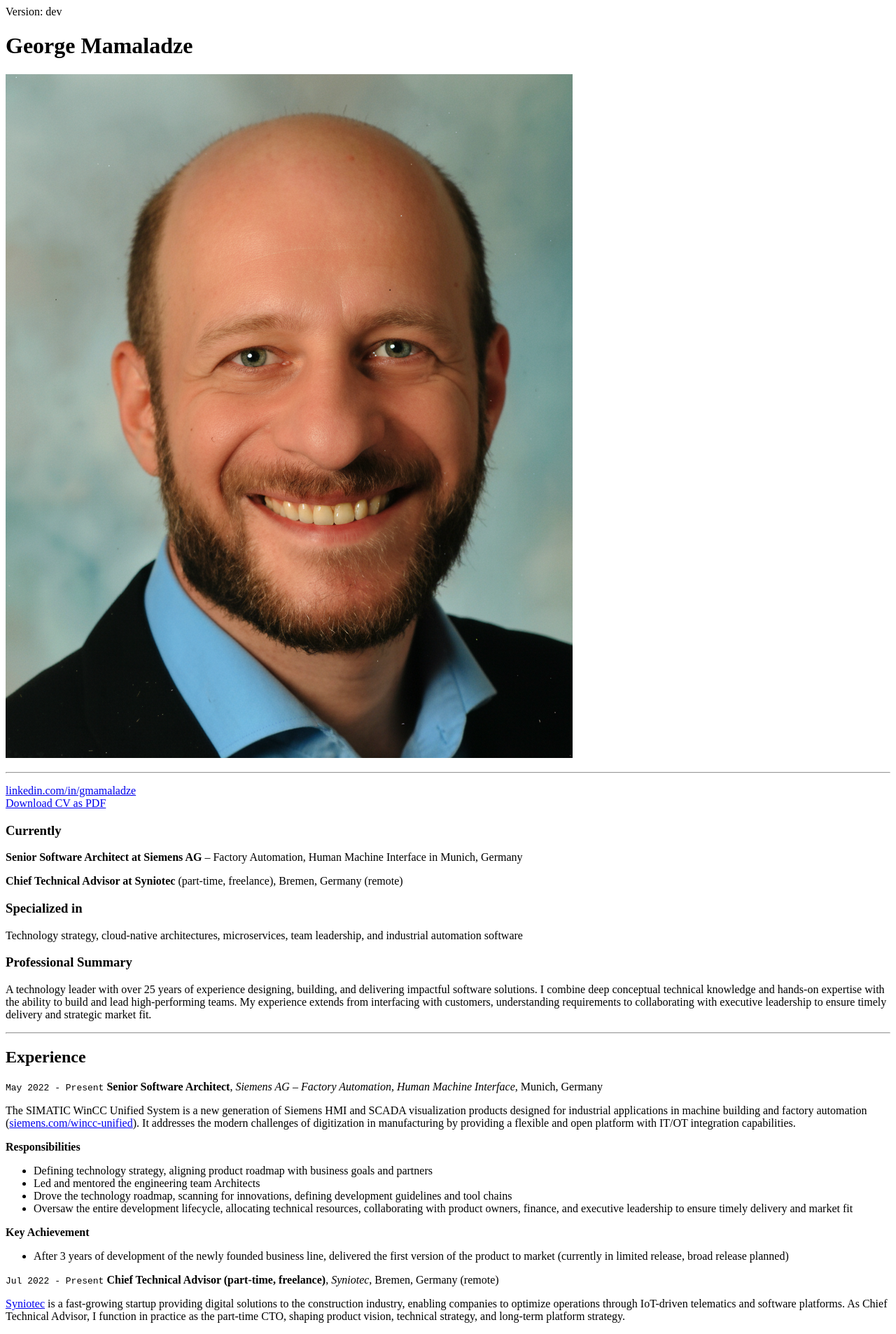
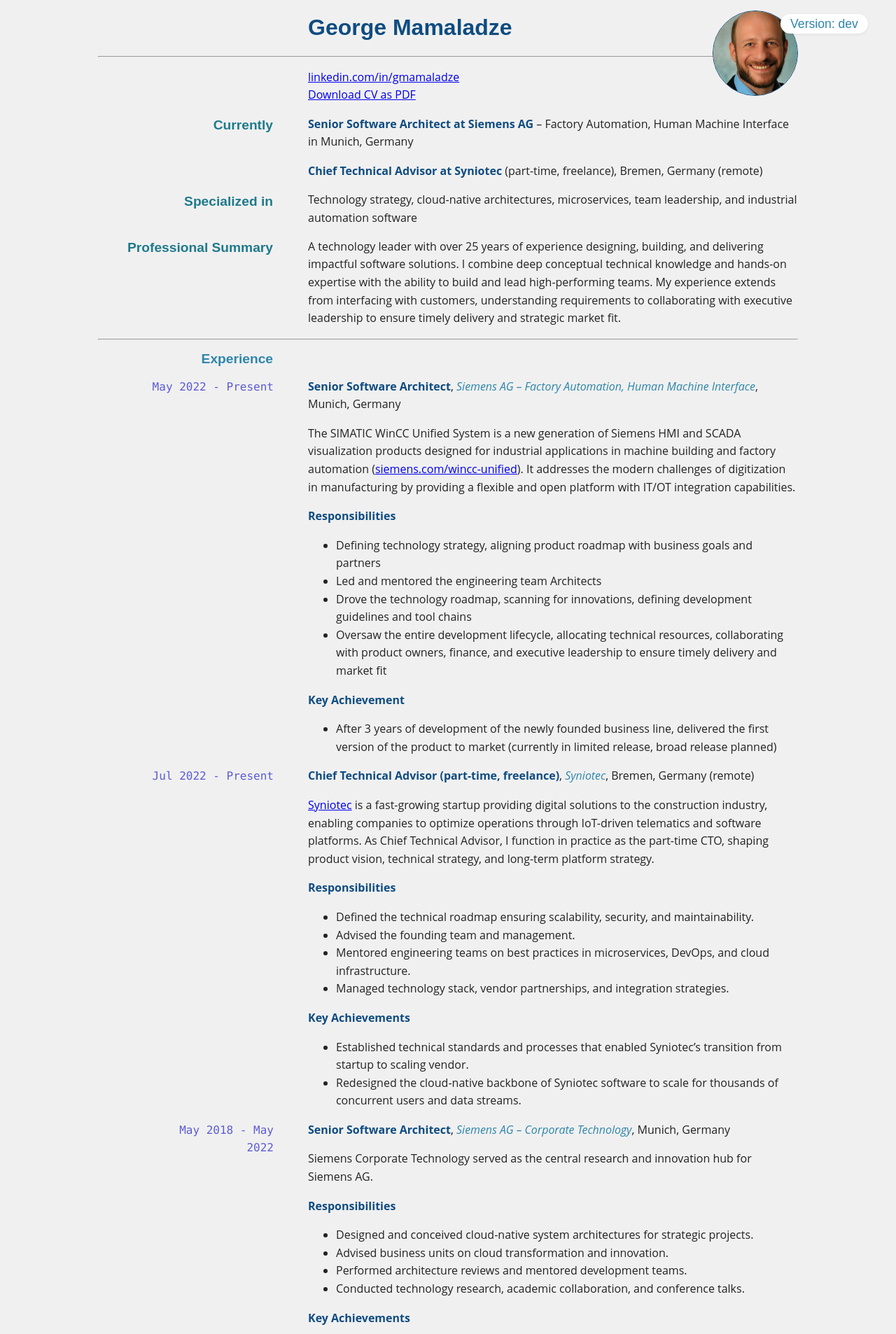
Before and after one commit to gmamaladze/george-mamaladze-cv, a Jekyll site: the page built from index.md, in a window 1280 px wide. Shown: the top 1906 px of the page at 70% size. Built offline with Jekyll 4.4.1, drawn with Linux system fonts in a browser that asks for light colours.

Commit message:
IMproved build process.

```diff
--- a/_config.yml
+++ b/_config.yml
@@ -7,9 +7,9 @@ style: gmamaladzecv
 repository: gmamaladze/george-mamaladze-cv
 baseurl: /george-mamaladze-cv
 
-# Include media files
+# Include CSS files
 include:
-  - media/
+  - css/
 
 # Exclude unnecessary files
 exclude:
--- a/_layouts/cv.html
+++ b/_layouts/cv.html
@@ -4,8 +4,8 @@
   <meta charset=utf-8 />
   <meta name="viewport" content="width=device-width, initial-scale=1.0">
   <title> {% if page.title %} {{ page.title }} | {% endif %} CV</title>
-  <link href="{{ '/media/' | relative_url }}{{ site.style }}-screen.css" type="text/css" rel="stylesheet" media="screen">
-  <link href="{{ '/media/' | relative_url }}{{ site.style }}-print.css" type="text/css" rel="stylesheet" media="print">
+  <link href="{{ '/css/' | relative_url }}{{ site.style }}-screen.css" type="text/css" rel="stylesheet" media="screen">
+  <link href="{{ '/css/' | relative_url }}{{ site.style }}-print.css" type="text/css" rel="stylesheet" media="print">
   <style>
     html, body {
       max-width: 100%;
```
Also changed, not shown: .github/workflows/build-cv.yml.
